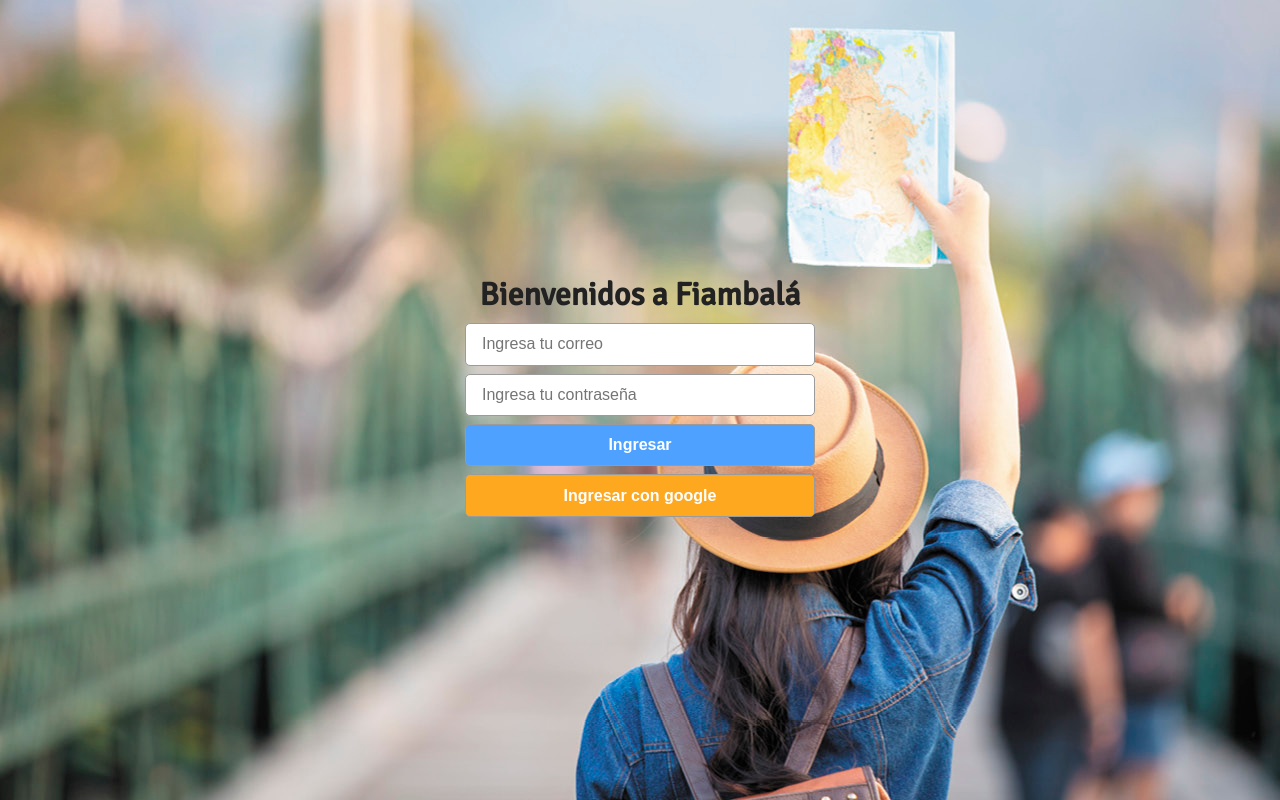
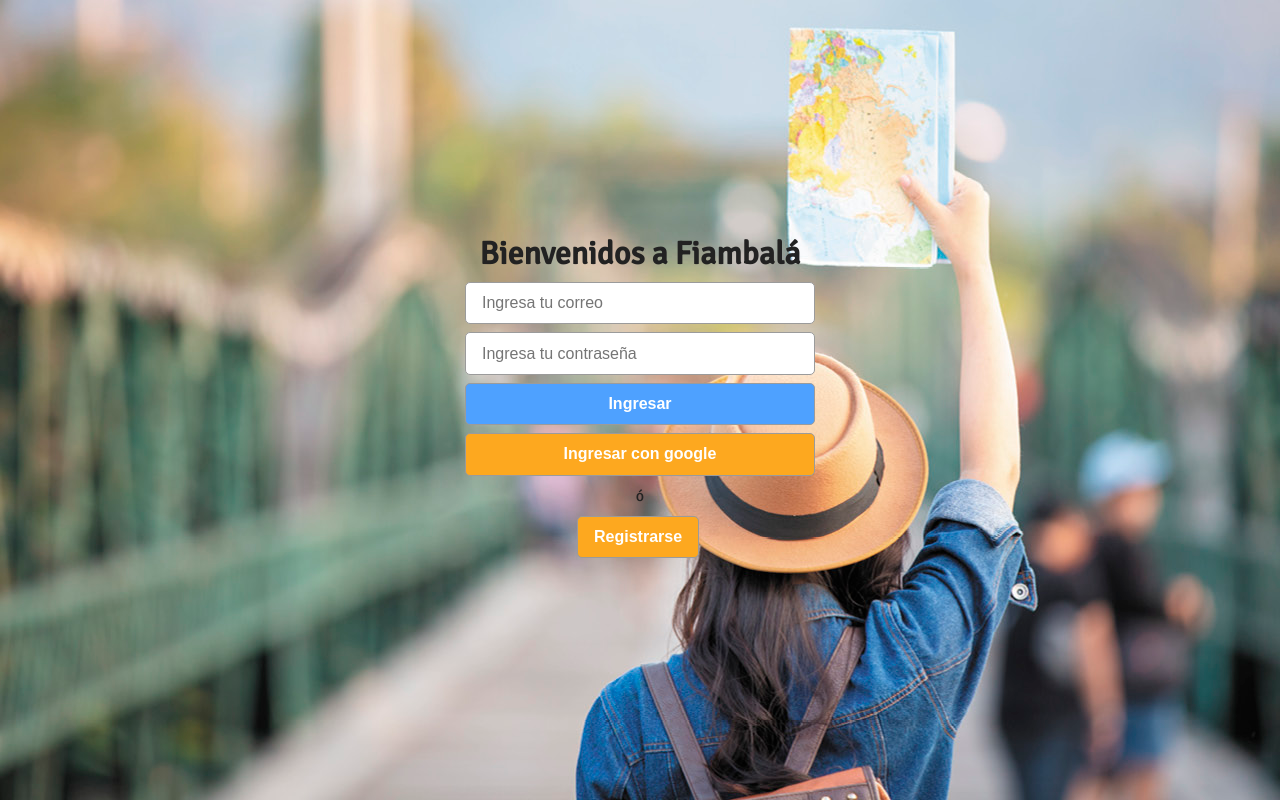
Before and after one commit to No-Country/C3-G52, a React (Create React App) app in the folder frontend/: page /login in a window 1280 px wide. Built offline with nearby package versions, Linux system fonts and the light colour scheme.

Commit message:
registro-login layout

```diff
--- a/frontend/src/pages/Login/Login.module.scss
+++ b/frontend/src/pages/Login/Login.module.scss
@@ -19,16 +19,20 @@
 		gap: 0.5rem;
 		width: 350px;
 
-		& > *{
+		& > input {
 			border: none;
 			border: solid 1px rgb(155, 155, 155);
 			border-radius: 5px;
 			padding: 0.7rem 1rem;
 			font-size: 1rem;
 		}
-
+		.btnRegister,
 		.btnSubmit,
 		.btnGoogle{
+			border: solid 1px rgb(155, 155, 155);
+			border-radius: 5px;
+			padding: 0.7rem 1rem;
+			font-size: 1rem;
 			color: white;
 			font-weight: 700;
 
@@ -45,5 +49,14 @@
 		.btnGoogle{
 			background-color: rgb(253, 168, 31);
 		}
+		.btnRegister{
+			background-color: rgb(253, 168, 31);
+			margin-left:32%;
+		}
 	}
 }
+.label{
+	display:flex;
+	justify-content: center;
+	align-items: center;
+}
--- a/frontend/src/pages/Login/Login.tsx
+++ b/frontend/src/pages/Login/Login.tsx
@@ -1,6 +1,6 @@
 import React from 'react';
-
 import style from './Login.module.scss';
+import { Link } from 'react-router-dom';
 
 const Login = () => {
 
@@ -22,7 +22,10 @@ const Login = () => {
 				<input type="text" name="password" placeholder='Ingresa tu contraseña'/>
 				<button className={style.btnSubmit} type="submit">Ingresar</button>
 				<button className={style.btnGoogle}>Ingresar con google</button>
-
+				<label className={style.label}>  ó</label>
+				<Link to={`/checkin`}>
+				<button className={style.btnRegister} type="submit">Registrarse</button>
+				</Link>
 			</form>
 		</div>
 	)
--- a/frontend/src/pages/checkIn/check.js
+++ b/frontend/src/pages/checkIn/check.js
@@ -19,8 +19,8 @@ const CheckIn = () => {
 				onSubmit={handleOnSubmit}>
 
 				<input type="text" name="email" placeholder='Ingresa tu correo'/>
-				<input type="text" name="password" placeholder='Ingresa tu contraseña'/>
-                <input type="text" name="password" placeholder='Confirma tu contraseña'/>
+				<input type="text" name="password1" placeholder='Ingresa tu contraseña'/>
+                <input type="text" name="password2" placeholder='Confirma tu contraseña'/>
 				<button className={style.btnSubmit} type="submit">Registrarse</button>
 				{/* <button className={style.btnGoogle}>Ingresar con google</button>	 */}
 
```
